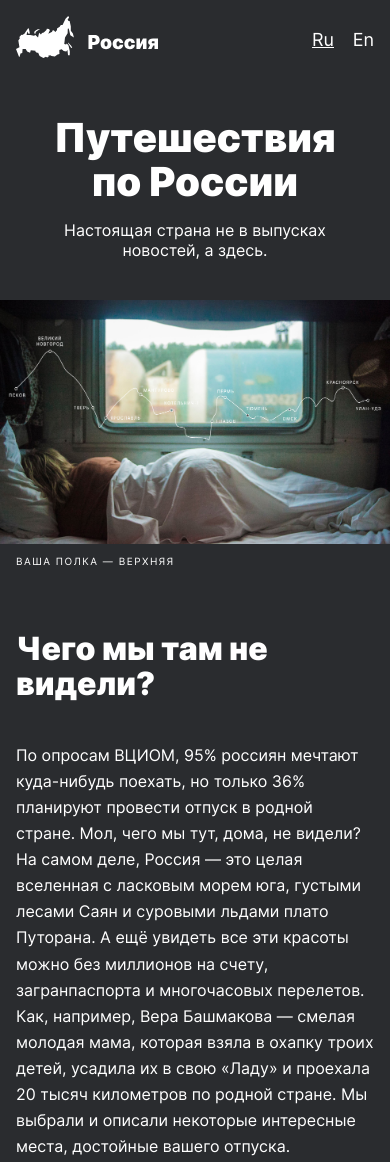
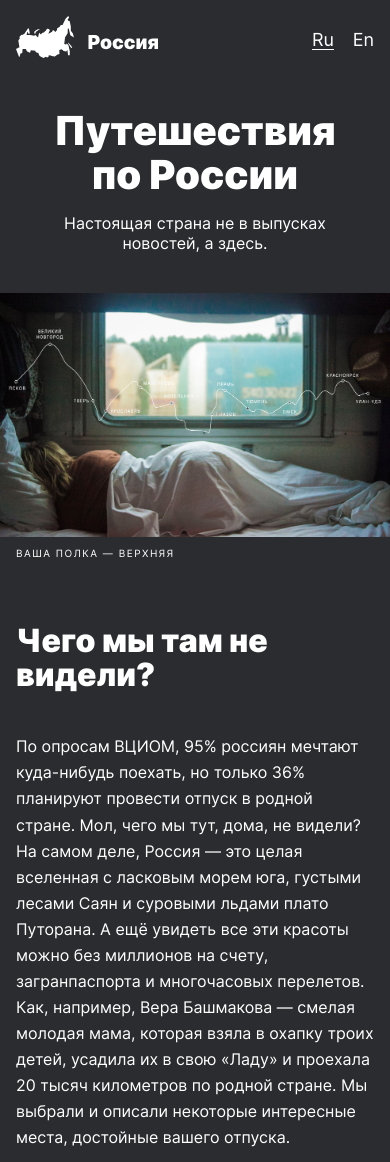
Before and after one commit to juliana-zh/russian-travel, a plain HTML site: page index.html in a window 390 px wide. Shown: the top 1162 px of the page. Drawn offline with Linux system fonts and the light colour scheme.

Commit message:
fix from pp

```diff
--- a/blocks/figure-wrapper/figure-wrapper.css
+++ /dev/null
@@ -1,4 +0,0 @@
-.figure-wrapper {
-  margin: 0 auto;
-  width: 100%;
-}
--- a/blocks/footer/__container/footer__container.css
+++ b/blocks/footer/__container/footer__container.css
@@ -2,6 +2,7 @@
   display: grid;
   justify-content: space-between;
   grid-template-columns: repeat(2, max-content);
+  align-items: end;
 }
 
 @media screen and (max-width: 719px) {
--- a/blocks/header/__lang-link/_decoration/header__lang-link_decoration_underline.css
+++ b/blocks/header/__lang-link/_decoration/header__lang-link_decoration_underline.css
@@ -1,3 +1,4 @@
 .header__lang-link_decoration_underline {
   text-decoration: underline;
+  text-underline-offset: 3px;
 }
--- a/blocks/header/header.css
+++ b/blocks/header/header.css
@@ -19,5 +19,6 @@
 @media screen and (max-width: 719px) {
   .header {
     padding: 16px 16px 48px 16px;
+    min-height: 42px;
   }
 }
--- a/blocks/lead/__caption/lead__caption.css
+++ b/blocks/lead/__caption/lead__caption.css
@@ -7,7 +7,7 @@
   text-transform: uppercase;
   width: max-content;
   color: #FFFFFF;
-  padding: 7px 0 0 0;
+  padding: 5px 0 0 0;
   margin: 0;
 }
 
--- a/blocks/lead/__image/lead__image.css
+++ b/blocks/lead/__image/lead__image.css
@@ -1,4 +1,3 @@
 .lead__image {
   width: 100%;
-
 }
--- a/blocks/lead/__subtitle/lead__subtitle.css
+++ b/blocks/lead/__subtitle/lead__subtitle.css
@@ -9,7 +9,7 @@
   font-weight: normal;
 }
 
-@media screen and (min-width: 769px) and (max-width: 1024px) {
+@media screen and (min-width: 720px) and (max-width: 1024px) {
   .lead__subtitle {
     margin: 32px auto 56px auto;
   }
--- a/blocks/page/page.css
+++ b/blocks/page/page.css
@@ -3,4 +3,11 @@
   font-family: 'Inter', Arial, sans-serif;
   background-color: #2A2C2F;
   min-width: 320px;
+  -webkit-font-smoothing: antialiased;
+  -moz-osx-font-smoothing: grayscale;
+  -webkit-text-size-adjust: 100%;
+  -ms-text-size-adjust: 100%;
+  -moz-text-size-adjust: 100%;
+  text-rendering: optimizeLegibility;
+  max-width: 1284px;
 }
--- a/blocks/photo-grid/photo-grid.css
+++ b/blocks/photo-grid/photo-grid.css
@@ -2,17 +2,11 @@
   display: grid;
   grid-template-columns: repeat(4, 1fr);
   grid-gap: 16px;
-  max-width: 1184px;
-  margin: 0 auto;
+  margin: 0 48px;
   list-style-type: none;
   padding: 0;
 }
 
-@media screen and (min-width: 1025px) and (max-width: 1279px) {
-  .photo-grid {
-    margin: 0 48px;
-  }
-}
 @media screen and (min-width: 769px) and (max-width: 1024px) {
   .photo-grid {
     grid-template-columns: repeat(3, 1fr);
--- a/blocks/place/__title/place__title.css
+++ b/blocks/place/__title/place__title.css
@@ -11,7 +11,7 @@
 
 @media screen and (min-width: 768px) and (max-width: 895px) {
   .place__title {
-    width: 340px;
+    width: 330px;
     font-size: 42px;
     line-height: 110%;
   }
@@ -19,7 +19,7 @@
 
 @media screen and (min-width: 720px) and (max-width: 767px) {
   .place__title {
-    width: 340px;
+    width: 330px;
     font-size: 37px;
     line-height: 110%;
   }
--- a/index.html
+++ b/index.html
@@ -19,13 +19,10 @@
       <section class="lead">
         <h1 class="lead__title">Путешествия по России</h1>
         <h2 class="lead__subtitle">Настоящая страна не в выпусках новостей, а здесь.</h2>
-
-        <figure class="figure-wrapper">
-          <img class="lead__image" src="./images/girl.jpg" alt="Картинка_девушка_в_поезде">
-          <figcaption class="lead__caption">
-            ваша полка — верхняя
-          </figcaption>
-        </figure>
+        <img class="lead__image" src="./images/girl.jpg" alt="Картинка_девушка_в_поезде">
+        <p class="lead__caption">
+          ваша полка — верхняя
+        </p>
       </section>
       <section class="intro">
         <h3 class="intro__title">
@@ -82,12 +79,14 @@
           <img src="./images/kursh_k.jpg" alt="Куршская коса" class="place__image">
           <div class="place__paragraphs">
             <p class="place__paragraph">
-              Здесь, посреди лесов и песчаных дюн, вы сможете увидеть два водных горизонта — спокойного Куршского залива
+              Здесь, посреди лесов и песчаных дюн, вы сможете увидеть два водных горизонта — спокойного Куршского
+              залива
               с одной стороны и подёрнутого рябью волн Балтийского моря с другой. Уникальная природная зона на краю
               российского анклава.
             </p>
             <p class="place__paragraph">
-              На этом Калининградская область не заканчивается. Для путешественника и исследователя там же по соседству
+              На этом Калининградская область не заканчивается. Для путешественника и исследователя там же по
+              соседству
               — самая западная точка России, Балтийская коса, — и немецкое наследие россыпи небольших приморских
               городов. Атмосфера здешних мест исключает суету, окуная в спокойствие природы и запах стального,
               прохладного моря.
@@ -135,7 +134,8 @@
             <p class="place__paragraph">
               Алтай — одно из красивейших мест в России.
               В первую очередь из-за гор: если ехать вдоль хребта, вы увидите склоны, усыпанные соснами, горные реки и
-              озёра. А если вы откроете в автомобиле окна, сможете познакомиться с невидимым чудом здешних мест — горным
+              озёра. А если вы откроете в автомобиле окна, сможете познакомиться с невидимым чудом здешних мест —
+              горным
               воздухом.
             </p>
             <p class="place__paragraph">
@@ -163,9 +163,11 @@
               России.
             </p>
             <p class="place__paragraph">
-              Конечно, это всё так. Но Байкал ещё идеальное место для соревнований по скийорингу. Это такой вид спорта,
+              Конечно, это всё так. Но Байкал ещё идеальное место для соревнований по скийорингу. Это такой вид
+              спорта,
               когда лыжник привязывает себя
-              к мотоциклу, и тандем старается развить как можно бóльшую скорость на льду. В марте 2019 года на фестивале
+              к мотоциклу, и тандем старается развить как можно бóльшую скорость на льду. В марте 2019 года на
+              фестивале
               «Байкальская миля» был поставлен мировой рекорд — 197.011 км/ч.
             </p>
           </div>
@@ -184,7 +186,8 @@
           <div class="place__paragraphs">
             <p class="place__paragraph">
               Сибирь заканчивается не на Урале, а в Карелии: образующая тайгу сибирская лиственница не растёт западнее
-              Водлозера. Зато здесь она вымахивает на 30 метров — леса карельских национальных парков из-за непроходимых
+              Водлозера. Зато здесь она вымахивает на 30 метров — леса карельских национальных парков из-за
+              непроходимых
               болот никогда не знали топора. Некоторым соснам уже больше чем полтысячелетия. Прикоснитесь к живому
               существу, видевшему солнце раньше, чем увидал его Иван Грозный.
               В девственном лесу на сотню километров не встретишь тропы. А на редких тропинках деревья
--- a/pages/index.css
+++ b/pages/index.css
@@ -38,7 +38,6 @@
 @import url(../blocks/cover/__subtitle/cover__subtitle.css);
 @import url(../blocks/cover/__ref/cover__ref.css);
 @import url(../blocks/cover/__image/cover__image.css);
-@import url(../blocks/figure-wrapper/figure-wrapper.css);
 @import url(../blocks/footer/footer.css);
 @import url(../blocks/footer/__container/footer__container.css);
 @import url(../blocks/footer/__links-list-item/footer__links-list-item.css);
```
